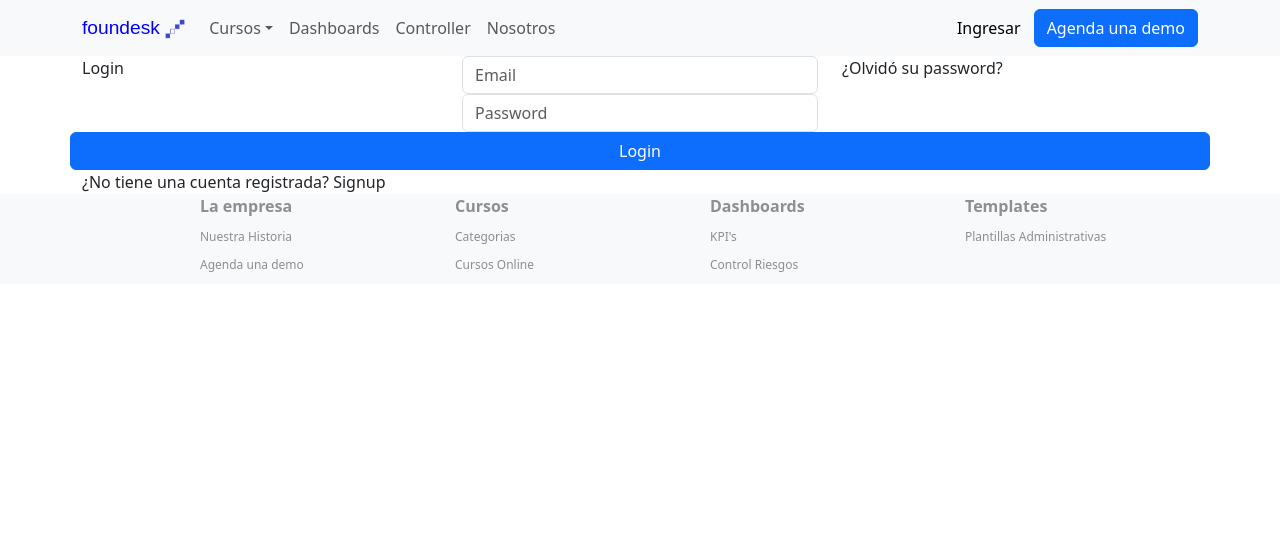
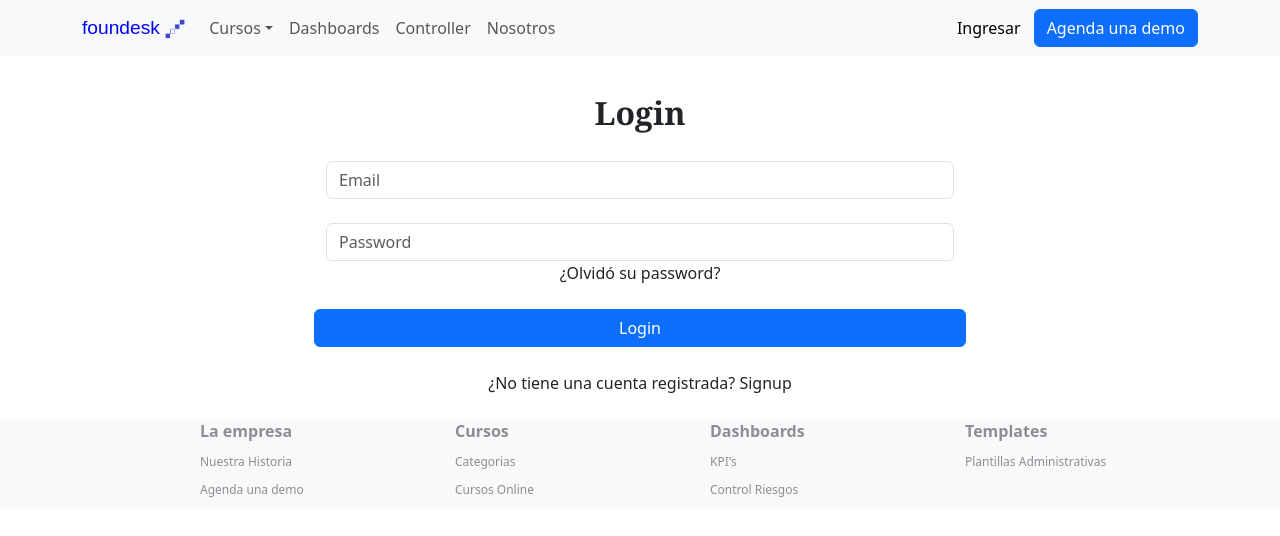
Before and after one commit to Cristianibanezvillarroel/foundesk, a React (Vite) app: page /#/login in a window 1280 px wide. Shown: the top 536 px of the page. Built offline with nearby package versions, Linux system fonts and the light colour scheme.

Commit message:
agregacion de pages login y signup

```diff
--- a/src/App.jsx
+++ b/src/App.jsx
@@ -13,6 +13,7 @@ import { Blog } from './pages/Blog'
 import { BlogDetail } from './pages/BlogDetail'
 import { Controller } from './pages/Controller'
 import { Login } from './pages/Login'
+import { Signup } from './pages/Signup'
 
 function App() {
 
@@ -34,6 +35,7 @@ function App() {
         <Route path='/blog' element={<Blog />}/>
         <Route path='/blog/:id' element={<BlogDetail />}/>
         <Route path='/login' element={<Login />}/>
+        <Route path='/signup' element={<Signup />}/>
       </Routes>
       <Footer />
     </>
--- a/src/estilos.css
+++ b/src/estilos.css
@@ -569,3 +569,21 @@
     font-weight: normal !important;
     text-decoration: none;
 }
+
+.login-grid {
+    padding-inline: 80px;
+    padding-left: 20% !important;
+    padding-right: 20% !important;
+}
+
+#login-title {
+    padding-top: 5%;
+    font-size: xx-large;
+    text-align: center;
+    font-weight: bold;
+    font-family: Georgia, 'Times New Roman', Times, serif;
+}
+
+#login-text {
+    text-align: center;
+}
--- a/src/pages/Login.jsx
+++ b/src/pages/Login.jsx
@@ -5,22 +5,24 @@ import Form from 'react-bootstrap/Form';
 export const Login = () => {
   return (
     <>
-    <Container>
+    <Container className='login-grid'>
         <Row>
-            <Col>
+            <Col md={12} id='login-title' className='mb-4'>
                 Login
             </Col>
+            <Col md={12} className='mb-4'>
+            <Form.Control type="text" placeholder="Email" />
+            </Col>
             <Col>
-            <Form.Control type="text" placeholder="Email" />
             <Form.Control type="password" placeholder="Password" />
             </Col>
-            <Col>
+            <Col md={12} id='login-text' className='mb-4'>
             ¿Olvidó su password?
             </Col>
-            <Button variant='primary'>
+            <Button md={2} className='mb-4' variant='primary'>
                 Login
             </Button>
-            <Col>
+            <Col md={12} id='login-text' className='mb-4'>
             ¿No tiene una cuenta registrada? Signup
             </Col>
         </Row>
--- a/src/pages/Signup.jsx
+++ b/src/pages/Signup.jsx
@@ -1,7 +1,35 @@
 import React from 'react'
+import { Button, Col, Container, Row } from 'react-bootstrap'
+import Form from 'react-bootstrap/Form';
 
 export const Signup = () => {
   return (
-    <div>Signup</div>
+    <>
+    <Container className='login-grid'>
+        <Row>
+            <Col md={12} id='login-title' className='mb-4'>
+                Signup
+            </Col>
+            <Col md={12} className='mb-4'>
+            <Form.Control type="text" placeholder="Nombre" />
+            </Col>
+            <Col md={12} className='mb-4'>
+            <Form.Control type="text" placeholder="Email" />
+            </Col>
+            <Col>
+            <Form.Control type="password" placeholder="Crear Password" />
+            </Col>
+            <Col>
+            <Form.Control type="password" placeholder="Confirmar Password" />
+            </Col>
+            <Button md={2} className='mb-4' variant='primary'>
+                Signup
+            </Button>
+            <Col md={12} id='login-text' className='mb-4'>
+            ¿Ya tiene una cuenta registrada? Login
+            </Col>
+        </Row>
+    </Container>
+    </>
   )
 }
```
